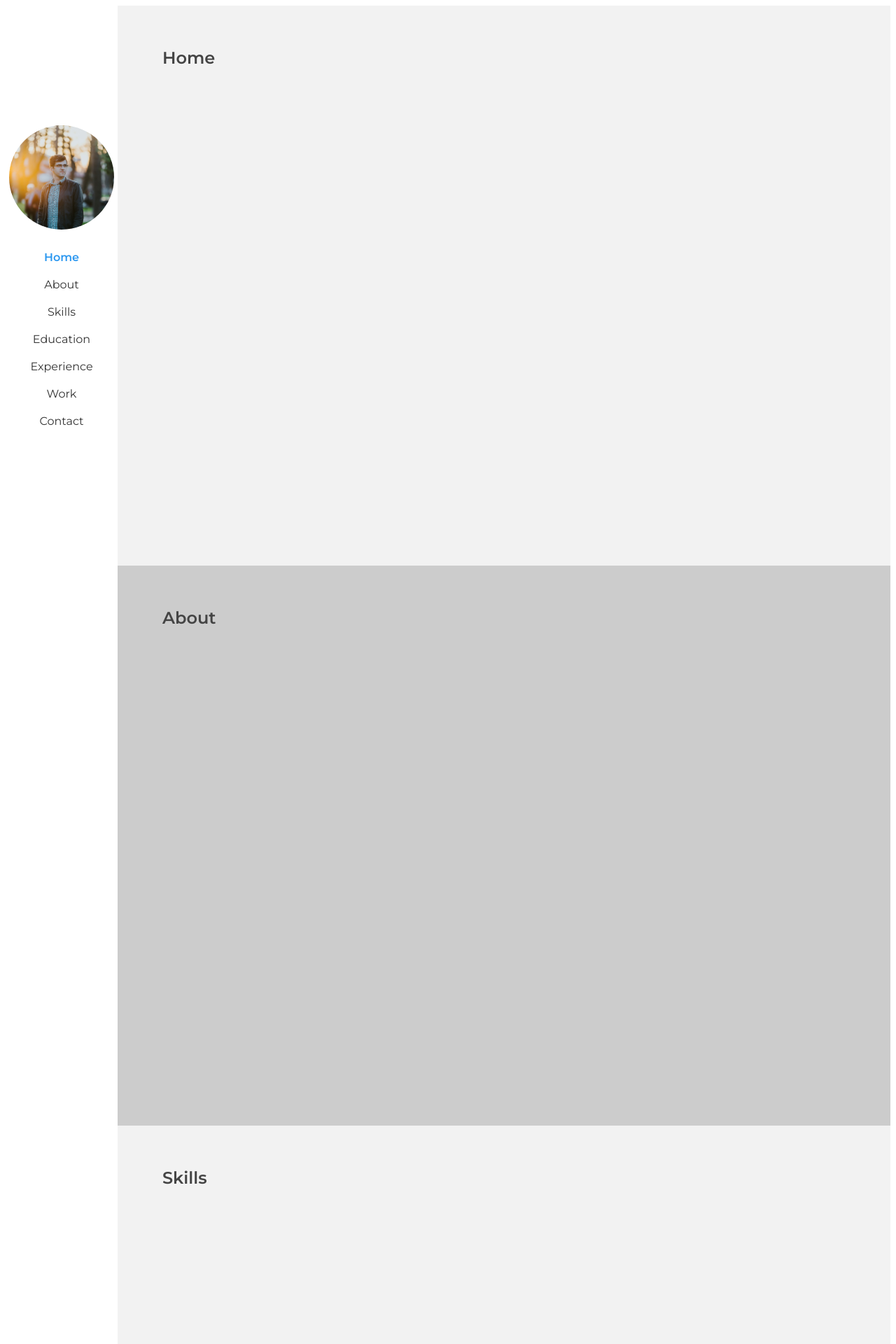
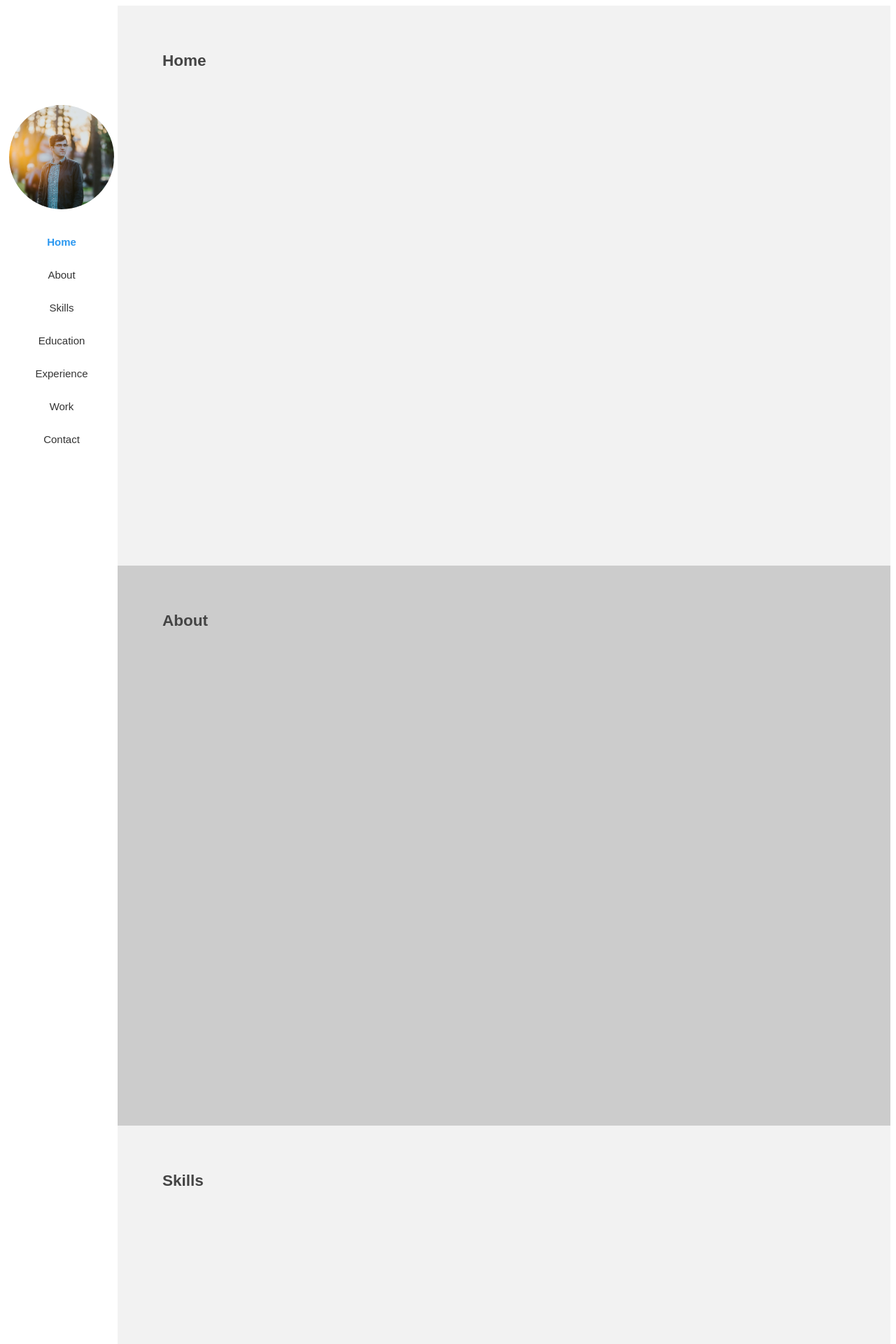
Before and after one commit to entirelymagic/DjangoCV, a Django app: page / in a window 1280 px wide. Shown: the top 1920 px of the page at 70% size. Run offline with Django 3.2, Linux system fonts and the light colour scheme.

Commit message:
Added container div for body.

```diff
--- a/static/css/style.css
+++ b/static/css/style.css
@@ -13,6 +13,19 @@ body {
   box-sizing: border-box;
 }
 
+.container {
+    -webkit-text-size-adjust: 100%;
+    -webkit-tap-highlight-color: transparent;
+    font-family: "Quicksand", Arial, sans-serif;
+    font-weight: 400;
+    font-size: 15px;
+    line-height: 1.8;
+    color: rgba(0, 0, 0, 0.7);
+    box-sizing: border-box;
+    width: 100%;
+    overflow: hidden;
+    position: relative;
+}
 .side-bar {
   width: 160px;
   height: 100vh;
@@ -21,6 +34,7 @@ body {
   flex-direction: column;
   align-items: center;
   justify-content: center;
+
 }
 
 nav ul {
@@ -72,7 +86,7 @@ h1 {
 
 .active {
   color: #2c98f0;
-  font-weight: 600;
+  font-weight: 700;
 }
 
 img.avatar {
--- a/static/js/script.js
+++ b/static/js/script.js
@@ -25,7 +25,9 @@ function navHighlighter() {
       scrollY <= sectionTop + sectionHeight
     ){
       document.querySelector(".navigation a[href*=" + sectionId + "]").classList.add("active");
-            window.location.hash = "#"+sectionId+'/';
+      // Change the location hash accordingly with the section currently scrolled.
+      // There is an extra '/' in order to avoid the conflict with the current location hash.
+      window.location.hash = "#"+sectionId+'/';
     } else {
       document.querySelector(".navigation a[href*=" + sectionId + "]").classList.remove("active");
     }
--- a/templates/base.html
+++ b/templates/base.html
@@ -11,7 +11,7 @@
 
 </head>
 <body>
-
+  <div class="container">
   <div class="side-bar">
 
     <nav class="navigation">
@@ -53,7 +53,7 @@
       <h1>Contact</h1>
     </section>
   </div>
-
+  </div>
 	<script src="{% static '/js/script.js' %}" type="text/javascript"></script>
 </body>
 </html>
```
